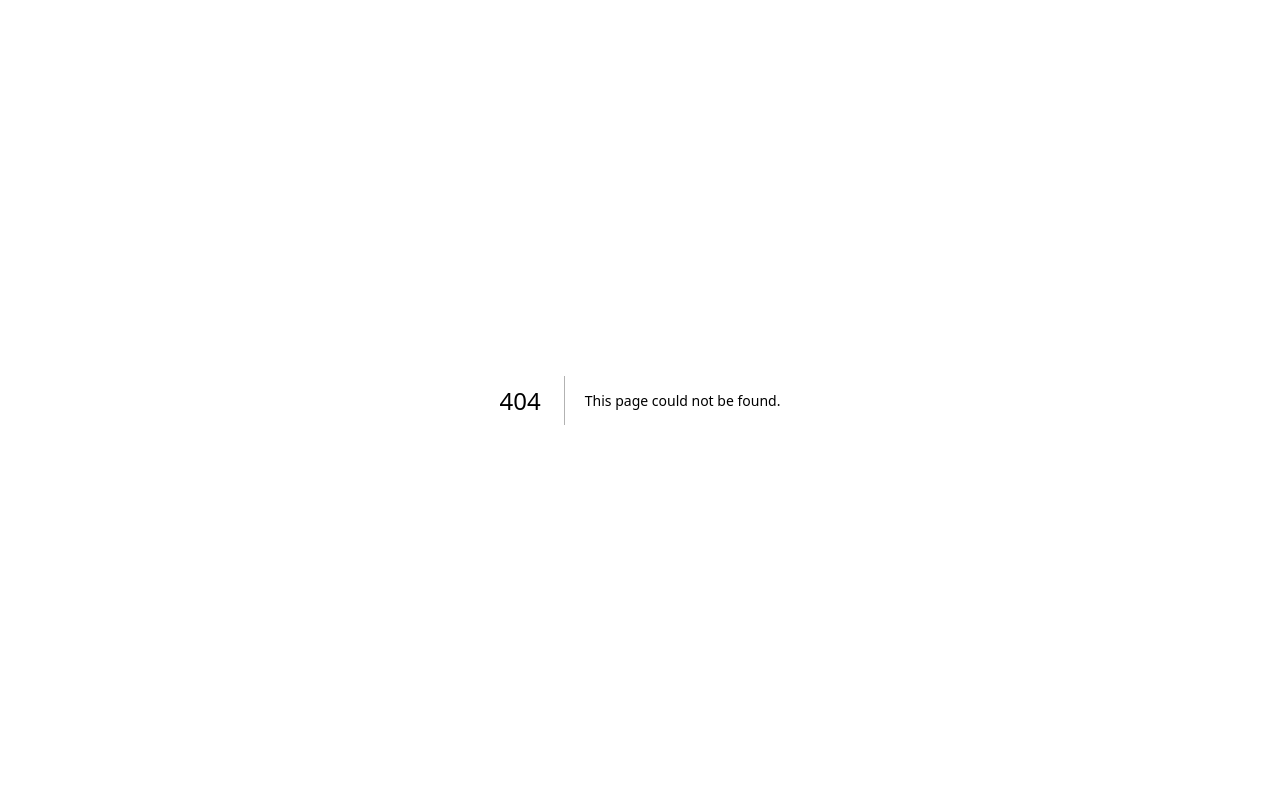
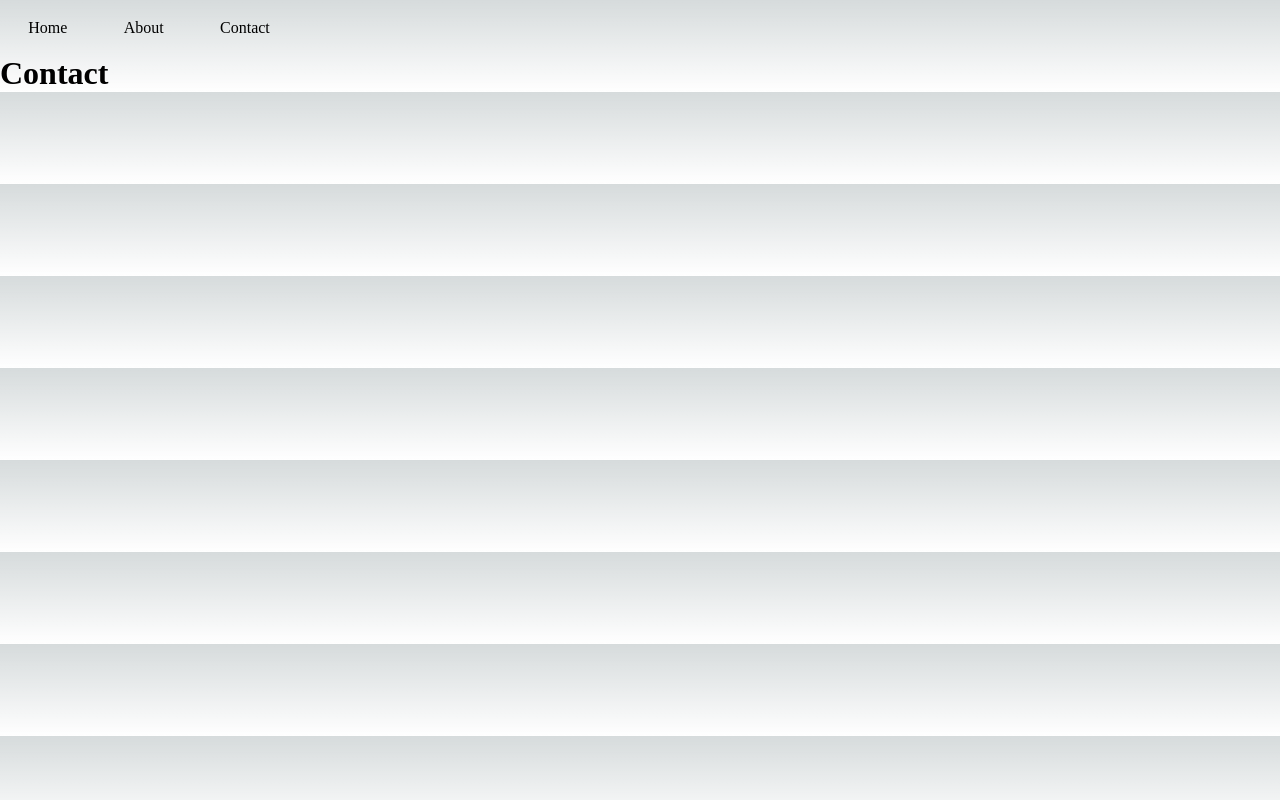
Before and after one commit to SingularityNET-Archive/archive-oracle, a Next.js app: page /contact in a window 1280 px wide. Before the commit this address had no page. Built offline with nearby package versions, Linux system fonts and the light colour scheme.

Commit message:
First Huggingface api call and langchain installed

```diff
--- /dev/null
+++ b/components/nav.tsx
@@ -0,0 +1,21 @@
+import Link from 'next/link';
+import { useState, useEffect } from "react";
+
+const Nav = () => {
+
+  return (
+    <nav className="routes">
+          <Link href="/" className="navitems">
+            Home
+          </Link>
+          <Link href='/about' className="navitems">
+            About
+          </Link>
+          <Link href='/contact' className="navitems">
+            Contact
+          </Link>
+    </nav>
+  );
+};
+
+export default Nav;
--- /dev/null
+++ b/pages/_app.tsx
@@ -0,0 +1,19 @@
+import "../styles/globals.css";
+import type { AppProps } from "next/app";
+import Nav from '../components/nav'
+
+function MyApp({ Component, pageProps }: AppProps) {
+  return (
+    <div>
+        <div>
+            <Nav />
+        </div>
+        <div>
+            <Component {...pageProps} />
+        </div>
+    </div>
+
+  );
+}
+
+export default MyApp;
--- /dev/null
+++ b/pages/contact.tsx
@@ -0,0 +1,19 @@
+import { useState } from "react";
+import type { NextPage } from "next";
+
+const Contact: NextPage = () => {
+  const [assets, setAssets] = useState<null | any>(null);
+  const [loading, setLoading] = useState<boolean>(false);
+
+  async function getAssets() {
+
+  }
+
+  return (
+    <div>
+      <h1>Contact</h1>
+    </div>
+  );
+};
+
+export default Contact;
--- /dev/null
+++ b/styles/globals.css
@@ -0,0 +1,150 @@
+:root {
+    --max-width: 1100px;
+    --border-radius: 12px;
+    --font-mono: ui-monospace, Menlo, Monaco, 'Cascadia Mono', 'Segoe UI Mono',
+      'Roboto Mono', 'Oxygen Mono', 'Ubuntu Monospace', 'Source Code Pro',
+      'Fira Mono', 'Droid Sans Mono', 'Courier New', monospace;
+
+    --foreground-rgb: 0, 0, 0;
+    --background-start-rgb: 214, 219, 220;
+    --background-end-rgb: 255, 255, 255;
+
+    --primary-glow: conic-gradient(
+      from 180deg at 50% 50%,
+      #16abff33 0deg,
+      #0885ff33 55deg,
+      #54d6ff33 120deg,
+      #0071ff33 160deg,
+      transparent 360deg
+    );
+    --secondary-glow: radial-gradient(
+      rgba(255, 255, 255, 1),
+      rgba(255, 255, 255, 0)
+    );
+
+    --tile-start-rgb: 239, 245, 249;
+    --tile-end-rgb: 228, 232, 233;
+    --tile-border: conic-gradient(
+      #00000080,
+      #00000040,
+      #00000030,
+      #00000020,
+      #00000010,
+      #00000010,
+      #00000080
+    );
+
+    --callout-rgb: 238, 240, 241;
+    --callout-border-rgb: 172, 175, 176;
+    --card-rgb: 180, 185, 188;
+    --card-border-rgb: 131, 134, 135;
+  }
+
+  @media (prefers-color-scheme: dark) {
+    :root {
+      --foreground-rgb: 255, 255, 255;
+      --background-start-rgb: 0, 0, 0;
+      --background-end-rgb: 0, 0, 0;
+
+      --primary-glow: radial-gradient(rgba(1, 65, 255, 0.4), rgba(1, 65, 255, 0));
+      --secondary-glow: linear-gradient(
+        to bottom right,
+        rgba(1, 65, 255, 0),
+        rgba(1, 65, 255, 0),
+        rgba(1, 65, 255, 0.3)
+      );
+
+      --tile-start-rgb: 2, 13, 46;
+      --tile-end-rgb: 2, 5, 19;
+      --tile-border: conic-gradient(
+        #ffffff80,
+        #ffffff40,
+        #ffffff30,
+        #ffffff20,
+        #ffffff10,
+        #ffffff10,
+        #ffffff80
+      );
+
+      --callout-rgb: 20, 20, 20;
+      --callout-border-rgb: 108, 108, 108;
+      --card-rgb: 100, 100, 100;
+      --card-border-rgb: 200, 200, 200;
+    }
+  }
+
+  * {
+    box-sizing: border-box;
+    padding: 0;
+    margin: 0;
+  }
+
+  html,
+  body {
+    max-width: 100vw;
+    overflow-x: hidden;
+  }
+
+  body {
+    color: rgb(var(--foreground-rgb));
+    background: linear-gradient(
+        to bottom,
+        transparent,
+        rgb(var(--background-end-rgb))
+      )
+      rgb(var(--background-start-rgb));
+  }
+
+  a {
+    color: inherit;
+    text-decoration: none;
+  }
+
+  @media (prefers-color-scheme: dark) {
+    html {
+      color-scheme: dark;
+    }
+  }
+  .main {
+    display: flex;
+    flex-direction: column;
+  }
+  .component {
+    margin-top:4.5em;
+  }
+  .nav {
+    background-color: black;
+    display: flex;
+    justify-content: space-between;
+    position: fixed;
+    top: 0;
+    left: 0;
+    right: 0;
+    align-items: center;
+    z-index: 9999;
+  }
+
+  .routes {
+    display: flex;
+  }
+
+  .navitems {
+    margin: 0.5em;
+    border-radius: 8px;
+    border: 1px solid transparent;
+    padding: 0.6em 1.2em;
+    font-size: 1em;
+    font-weight: 500;
+    font-family: inherit;
+    background-color: none;
+    cursor: pointer;
+    transition: border-color 0.25s;
+  }
+  .navitems:hover {
+    border-color: #646cff;
+  }
+  .navitems:focus,
+  .navitems:focus-visible {
+    border-color: #646cff;
+    outline: 4px auto -webkit-focus-ring-color;
+  }
```
Also changed, not shown: package.json (+7 -5 lines), pages/about.tsx (added, +19 -0 lines), pages/index.tsx (added, +45 -0 lines), src/app/page.tsx (deleted, +0 -95 lines), 2 other files (tests, documents, lock files or other folders).
